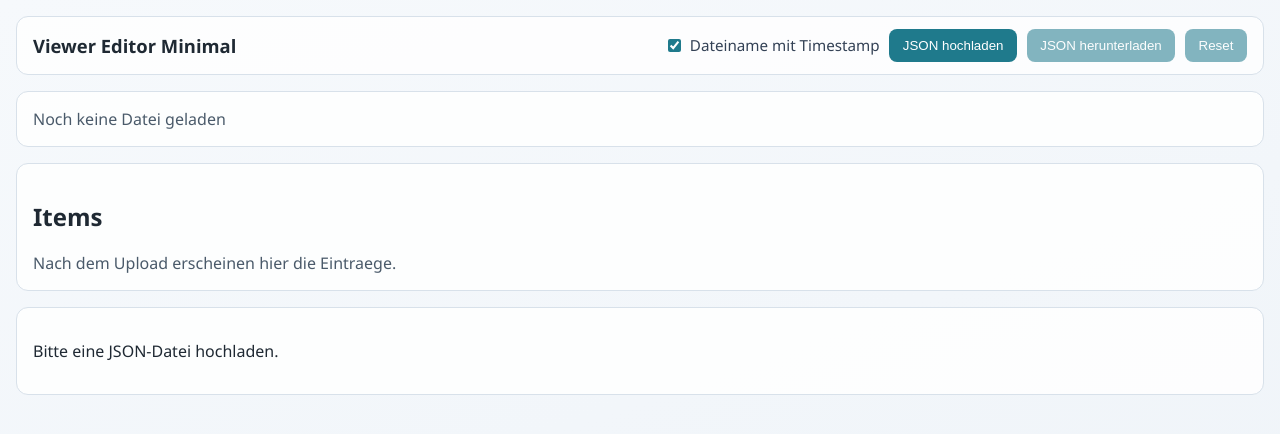
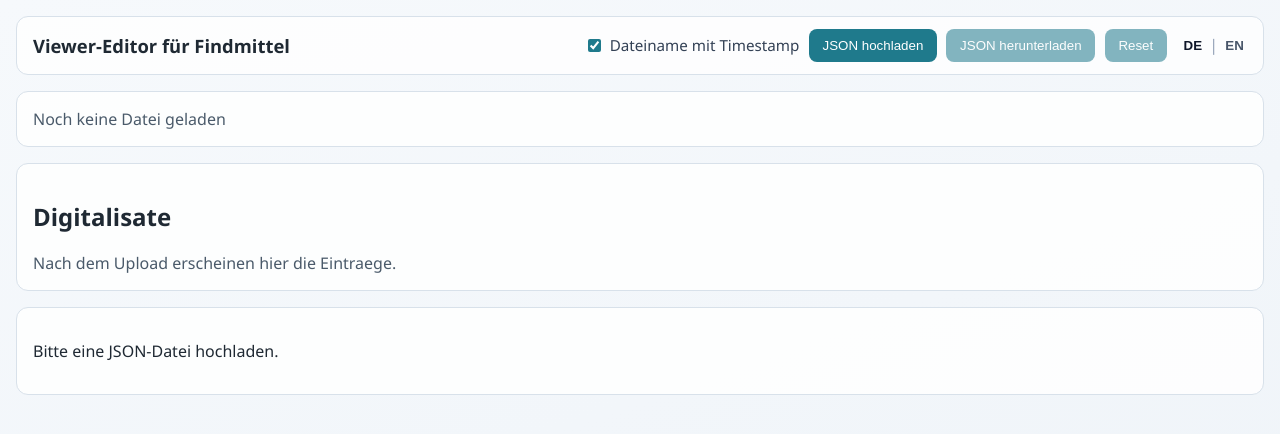
Before and after one commit to bua-dns/viewer-editor-minimal, a Vue app: page / in a window 1280 px wide. Shown: the top 434 px of the page. Built offline with nearby package versions, Linux system fonts and the light colour scheme.

Commit message:
add app-wide wording handles and language switch
Move UI labels to handle-based wording config and resolve them via a shared app config store so language can be switched globally in the header.

```diff
--- /dev/null
+++ b/config/app.config.js
@@ -0,0 +1,13 @@
+import wording from './wording'
+
+const appConfig = {
+  language: 'de',
+  wording,
+  wordingHandles: {
+    title: 'app_title',
+    itemLabel: 'items_label',
+  },
+  primaryColor: '#1f7a8c',
+}
+
+export default appConfig
--- /dev/null
+++ b/config/wording.js
@@ -0,0 +1,12 @@
+const wording = {
+  app_title: {
+    de: 'Viewer-Editor für Findmittel',
+    en: 'Viewer Editor for Finding Aids',
+  },
+  items_label: {
+    de: 'Digitalisate',
+    en: 'Scans',
+  },
+}
+
+export default wording
--- a/src/App.vue
+++ b/src/App.vue
@@ -1,6 +1,7 @@
 <script setup>
 import { computed, onBeforeUnmount, onMounted, ref, watch } from 'vue'
 import { useViewerData } from './composables/useViewerData'
+import { useAppConfigStore } from './stores/useAppConfigStore'
 
 const fileInput = ref(null)
 const {
@@ -29,6 +30,8 @@ const lightboxImageLoadFailed = ref(false)
 const sidebarImageLoadFailed = ref(false)
 const failedListImages = ref(new Set())
 const appendEditedTimestamp = ref(true)
+
+const { title: appTitle, primaryColor, language, itemLabel, setLanguage } = useAppConfigStore()
 
 const resultCountLabel = computed(() => {
   if (!hasData.value) return '0 / 0'
@@ -166,6 +169,7 @@ function keydownListener(event) {
 }
 
 onMounted(() => {
+  document.documentElement.style.setProperty('--color-primary', primaryColor)
   window.addEventListener('beforeunload', beforeUnloadListener)
   window.addEventListener('keydown', keydownListener)
 })
@@ -195,7 +199,7 @@ watch(
 <template>
   <div class="app-shell">
     <header class="topbar">
-      <h1>Viewer Editor Minimal</h1>
+      <h1>{{ appTitle }}</h1>
       <div class="actions">
         <label class="download-option">
           <input v-model="appendEditedTimestamp" type="checkbox" />
@@ -204,6 +208,25 @@ watch(
         <button type="button" @click="triggerUpload">JSON hochladen</button>
         <button type="button" :disabled="!hasData || !isDirty" @click="onDownload">JSON herunterladen</button>
         <button type="button" :disabled="!isDirty" @click="onReset">Reset</button>
+        <div class="language-switch" aria-label="Sprache waehlen">
+          <button
+            type="button"
+            class="lang-btn"
+            :class="{ active: language === 'de' }"
+            @click="setLanguage('de')"
+          >
+            DE
+          </button>
+          <span class="lang-separator">|</span>
+          <button
+            type="button"
+            class="lang-btn"
+            :class="{ active: language === 'en' }"
+            @click="setLanguage('en')"
+          >
+            EN
+          </button>
+        </div>
         <input ref="fileInput" type="file" accept="application/json" @change="onFileChange" />
       </div>
     </header>
@@ -221,7 +244,7 @@ watch(
       </section>
 
       <section class="list-panel" @click="clearSelection">
-        <h2>Items <span v-if="importFileName">({{ resultCountLabel }})</span></h2>
+        <h2>{{ itemLabel }} <span v-if="importFileName">({{ resultCountLabel }})</span></h2>
         <p v-if="!hasData" class="meta">Nach dem Upload erscheinen hier die Eintraege.</p>
         <p v-else-if="filteredViewItems.length === 0" class="meta">Keine Treffer zur Suchanfrage.</p>
         <ul v-else class="card-grid">
--- a/src/assets/styles.css
+++ b/src/assets/styles.css
@@ -1,4 +1,5 @@
 :root {
+  --color-primary: #1f7a8c;
   font-family: "Source Sans 3", "Segoe UI", sans-serif;
   color: #1f2933;
   background: linear-gradient(160deg, #f6f9fc 0%, #eef3f8 100%);
@@ -53,14 +54,37 @@ body {
   font-size: 0.95rem;
 }
 
+.language-switch {
+  display: inline-flex;
+  align-items: center;
+  gap: 0.25rem;
+  margin-left: 0.25rem;
+}
+
+.lang-btn {
+  background: transparent;
+  color: #475569;
+  padding: 0.1rem 0.2rem;
+  border-radius: 4px;
+  font-weight: 600;
+}
+
+.lang-btn.active {
+  color: #0f172a;
+}
+
+.lang-separator {
+  color: #94a3b8;
+}
+
 .download-option input[type='checkbox'] {
   width: auto;
-  accent-color: #1f7a8c;
+  accent-color: var(--color-primary);
 }
 
 button {
   border: 0;
-  background: #1f7a8c;
+  background: var(--color-primary);
   color: #fff;
   border-radius: 8px;
   padding: 0.55rem 0.85rem;
@@ -221,9 +245,9 @@ button {
 }
 
 .item-card.active {
-  background: #1f7a8c;
+  background: var(--color-primary);
   color: #fff;
-  border-color: #1f7a8c;
+  border-color: var(--color-primary);
 }
 
 .card-media {
--- /dev/null
+++ b/src/stores/useAppConfigStore.js
@@ -0,0 +1,35 @@
+import { computed, ref } from 'vue'
+import appConfig from '../../config/app.config'
+
+const language = ref(appConfig.language || 'de')
+
+function setLanguage(nextLanguage) {
+  language.value = nextLanguage
+}
+
+function getWordingValue(handle, fallback = '') {
+  const keyEntry = appConfig.wording?.[handle]
+  if (!keyEntry || typeof keyEntry !== 'object') return fallback
+
+  return keyEntry[language.value] || keyEntry.de || keyEntry.en || fallback
+}
+
+const supportedLanguages = computed(() => {
+  const firstEntry = Object.values(appConfig.wording || {})[0]
+  if (!firstEntry || typeof firstEntry !== 'object') return [language.value]
+  return Object.keys(firstEntry)
+})
+
+const title = computed(() => getWordingValue(appConfig.wordingHandles?.title, 'Viewer Editor'))
+const itemLabel = computed(() => getWordingValue(appConfig.wordingHandles?.itemLabel, 'Items'))
+
+export function useAppConfigStore() {
+  return {
+    title,
+    primaryColor: appConfig.primaryColor,
+    language,
+    supportedLanguages,
+    itemLabel,
+    setLanguage,
+  }
+}
```
